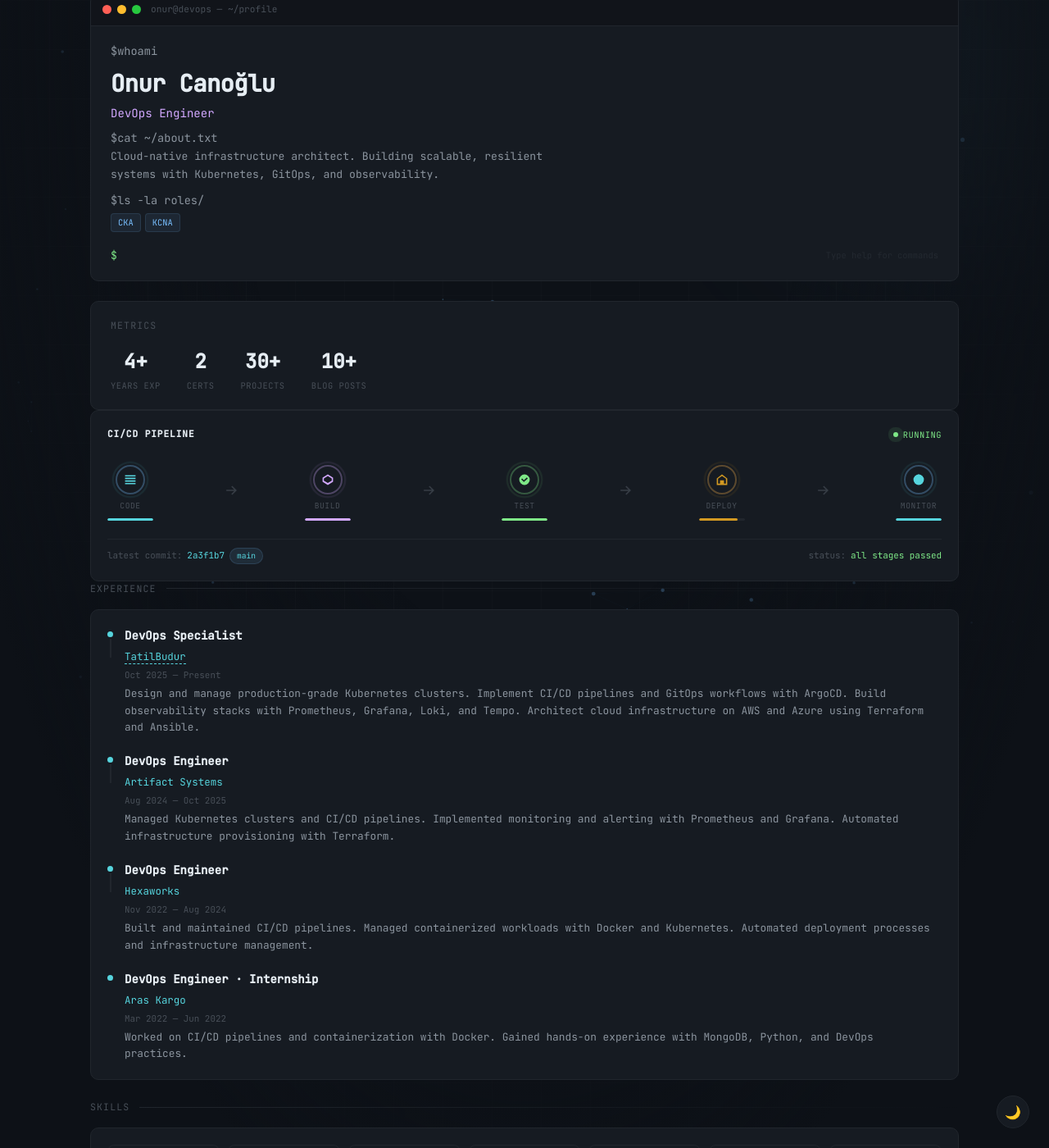
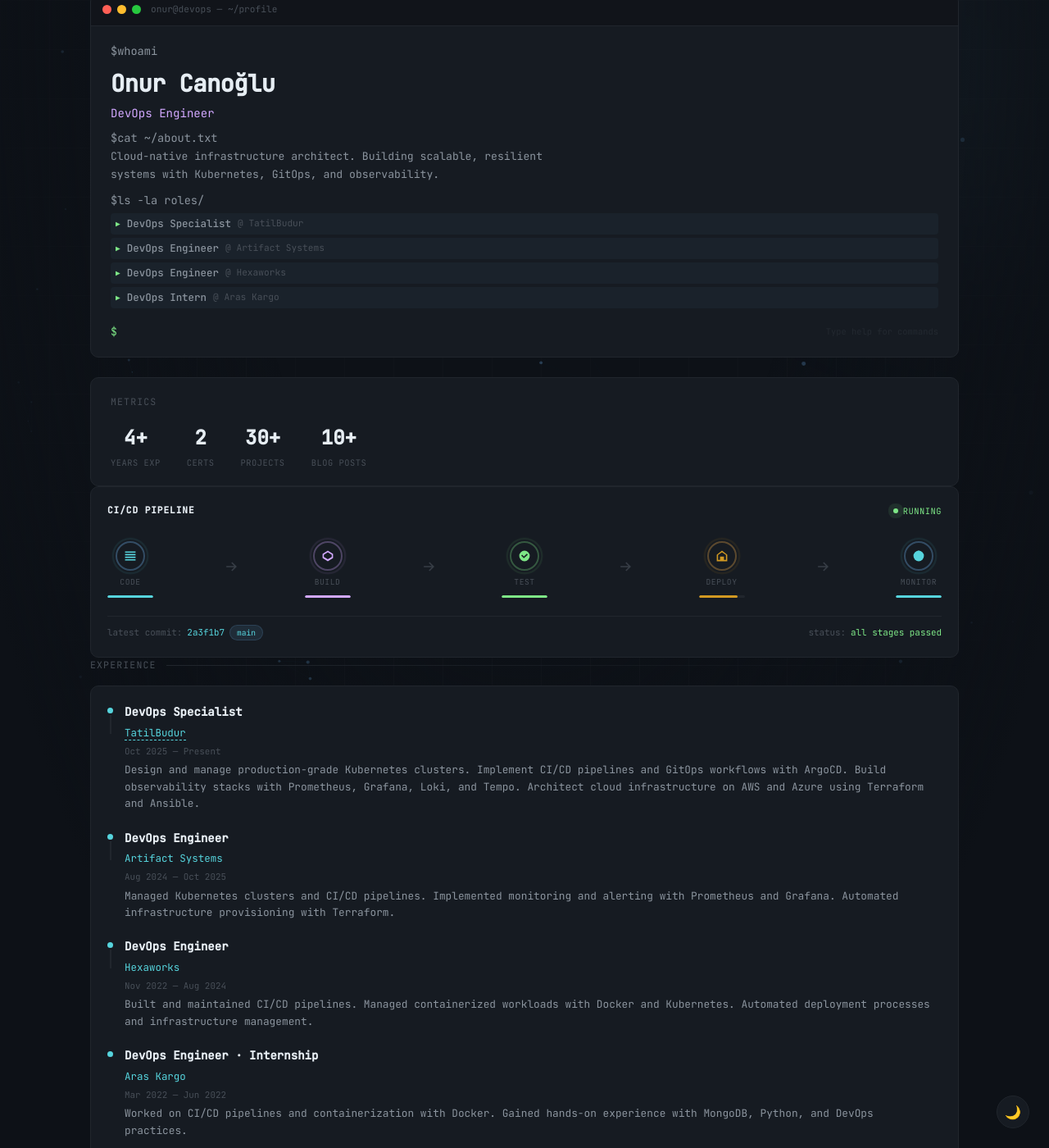
Before and after one commit to canogluonur/canogluonur.github.io, a Jekyll site: the page built from index.html, in a window 1280 px wide and 1400 px high, scrolled down 308 px. Shown: the whole window at 82% size. Built offline with Jekyll 4.4.1, drawn with Linux system fonts in a browser that asks for light colours.

Commit message:
Replace CKA/KCNA badges with actual role listings in terminal ls -la roles/

```diff
--- a/assets/css/style.css
+++ b/assets/css/style.css
@@ -481,6 +481,38 @@ body {
   background: rgba(121, 192, 255, 0.08);
   color: var(--blue);
   border: 1px solid rgba(121, 192, 255, 0.12);
+}
+.window-body .roles-mini {
+  display: flex;
+  flex-direction: column;
+  gap: 4px;
+  margin: 4px 0;
+}
+.window-body .role-mini-item {
+  display: flex;
+  align-items: center;
+  gap: 8px;
+  font-size: 0.78rem;
+  font-family: var(--font-mono);
+  padding: 3px 6px;
+  border-radius: 4px;
+  background: rgba(121, 192, 255, 0.04);
+  transition: background 0.2s;
+}
+.window-body .role-mini-item:hover {
+  background: rgba(121, 192, 255, 0.1);
+}
+.window-body .role-mini-icon {
+  color: var(--green);
+  font-size: 0.6rem;
+}
+.window-body .role-mini-title {
+  color: var(--text);
+  font-weight: 500;
+}
+.window-body .role-mini-company {
+  color: var(--text-dim);
+  font-size: 0.7rem;
 }
 
 /* Terminal output fade-in */
--- a/index.html
+++ b/index.html
@@ -71,9 +71,27 @@ title: Home
         </div>
         <div class="terminal-line" data-cmd="ls -la roles/"></div>
         <div class="terminal-output">
-          <div class="badges">
-            <span class="badge">CKA</span>
-            <span class="badge">KCNA</span>
+          <div class="roles-mini">
+            <div class="role-mini-item">
+              <span class="role-mini-icon">&#9654;</span>
+              <span class="role-mini-title">DevOps Specialist</span>
+              <span class="role-mini-company">@ TatilBudur</span>
+            </div>
+            <div class="role-mini-item">
+              <span class="role-mini-icon">&#9654;</span>
+              <span class="role-mini-title">DevOps Engineer</span>
+              <span class="role-mini-company">@ Artifact Systems</span>
+            </div>
+            <div class="role-mini-item">
+              <span class="role-mini-icon">&#9654;</span>
+              <span class="role-mini-title">DevOps Engineer</span>
+              <span class="role-mini-company">@ Hexaworks</span>
+            </div>
+            <div class="role-mini-item">
+              <span class="role-mini-icon">&#9654;</span>
+              <span class="role-mini-title">DevOps Intern</span>
+              <span class="role-mini-company">@ Aras Kargo</span>
+            </div>
           </div>
         </div>
         <div class="terminal-line" data-cmd="" data-prompt-only="true" style="margin-top:14px;"></div>
```
